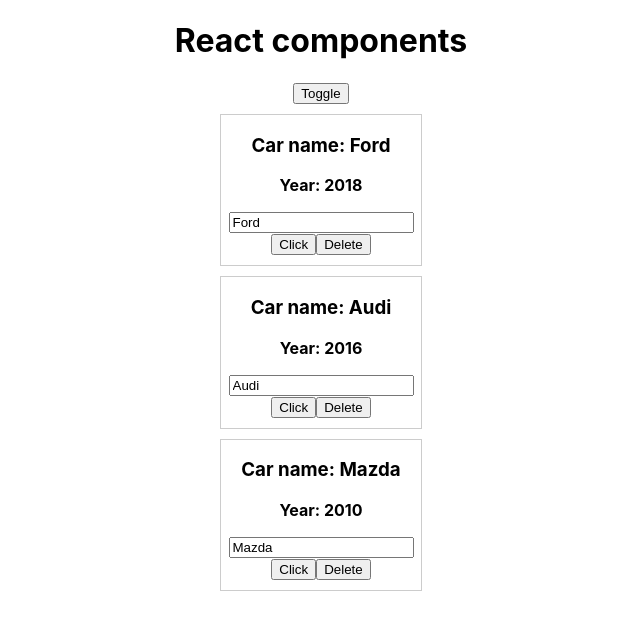
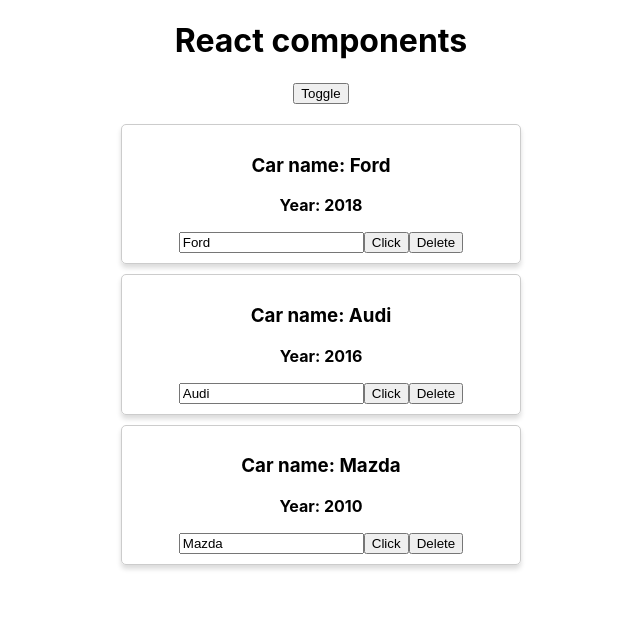
Before and after one commit to chaikovskyit/react-express, a React (Create React App) app: page / in a window 1280 px wide. Both pictures are taken after a click on the button "Toggle". Shown: the top 630 px of the page, without its empty margins (319-959 px from the left). Built offline with nearby package versions, Linux system fonts and the light colour scheme.

Commit message:
add inline style for div component car

```diff
--- a/src/App.js
+++ b/src/App.js
@@ -69,21 +69,15 @@
 			<div style={divStyle}>
 				<h1>{this.state.pageTitle}</h1>
 				<button onClick={this.toggleCarsHandler}>Toggle</button>
-
-				{cars}
-				{/* 1 example */}
-				{/* {this.state.showCars
-					? this.state.cars.map((car, index) => {
-							return (
-								<Car
-									key={index}
-									name={car.name}
-									year={car.year}
-									onChangeTitle={() => this.changeTitleHandler(car.name)}
-								/>
-							);
-					  })
-					: null} */}
+				<div
+					style={{
+						width: 400,
+						margin: 'auto',
+						paddingTop: '20px',
+					}}
+				>
+					{cars}
+				</div>
 			</div>
 		);
 	}
--- a/src/Car/Car.jsx
+++ b/src/Car/Car.jsx
@@ -4,12 +4,11 @@
 	<div
 		style={{
 			border: '1px solid #ccc',
-
-			width: '200px',
-			margin: '0 auto',
 			marginBottom: '10px',
-			marginTop: '10px',
-			paddingBottom: '10px',
+			display: 'block',
+			padding: '10px',
+			boxShadow: '0 4px 5px 0 rgba(0, 0, 0, .14)',
+			borderRadius: '5px',
 		}}
 	>
 		<h3>Car name: {props.name}</h3>
```
